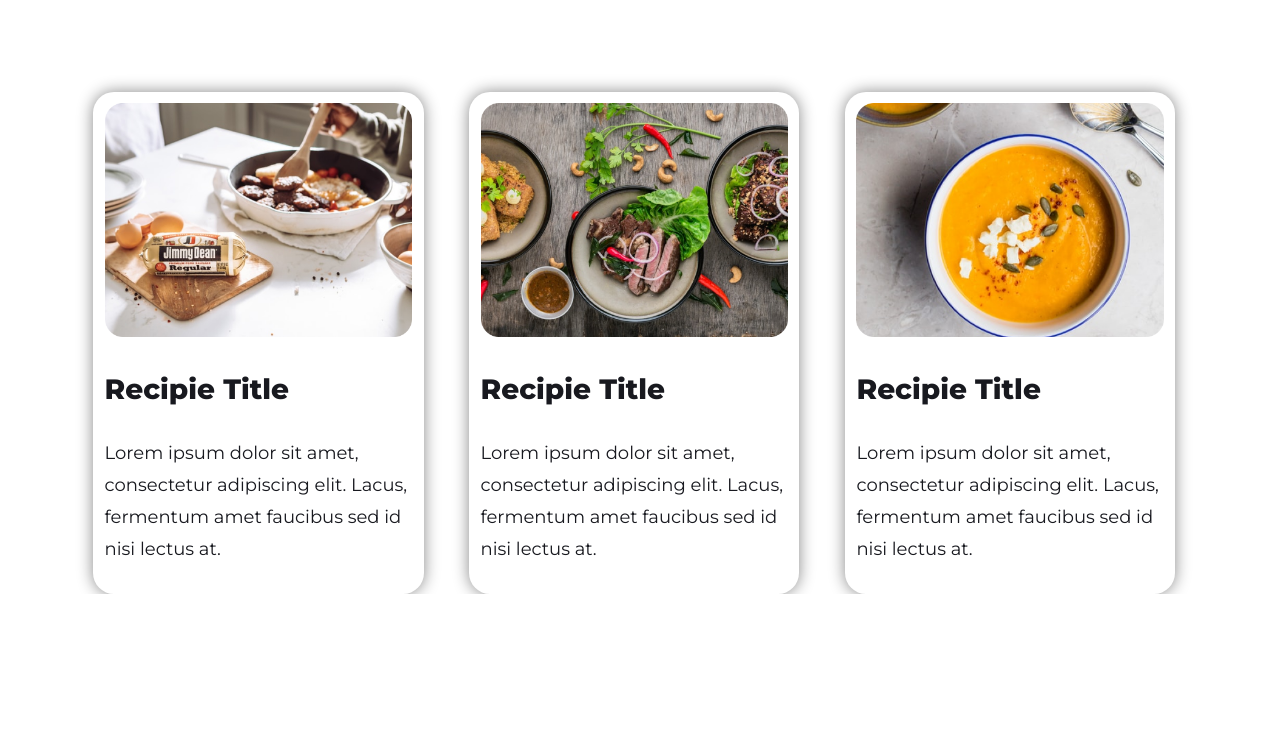
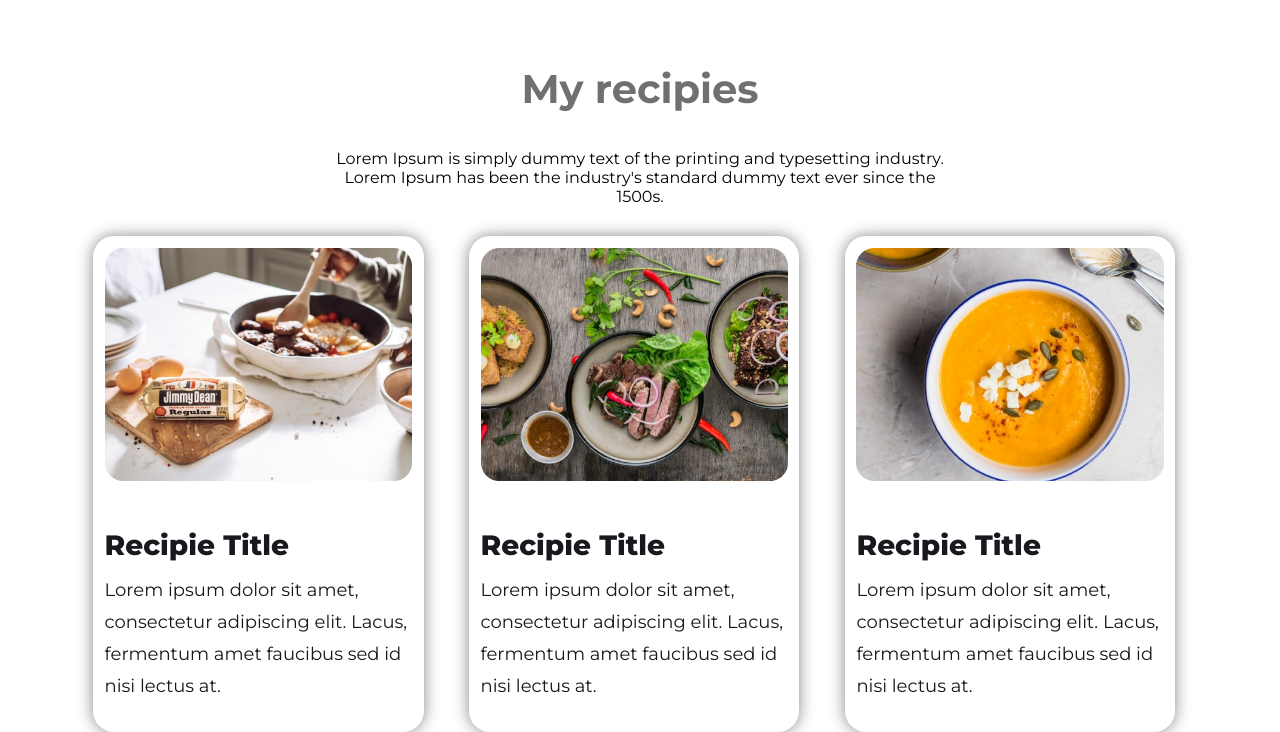
Before and after one commit to MMMonir/assignment-1, a plain HTML site: page index.html in a window 1280 px wide. Shown: the part 1079-1811 px from the top of the page. Before the commit the page ends 1673 px from the top, so only its background shows below. Drawn offline with Linux system fonts and the light colour scheme.

Commit message:
Recipie Text Update

```diff
--- a/index.html
+++ b/index.html
@@ -36,8 +36,13 @@
             <a href="https://web.programming-hero.com/" class="bTn" target="_blank">Contact Me</a>
         </div>
     </section>
-    <section class="recipie-section">
-        <div class="recipie-div">
+    <section>
+      <div class="center-div">
+          <h2>My recipies</h2>
+          <p>Lorem Ipsum is simply dummy text of the printing and typesetting industry. Lorem Ipsum has been the industry's standard dummy text ever since the 1500s.</p>
+      </div>
+       <div class="recipie-section">
+           <div class="recipie-div">
            <img src="images/Project%20Cover.jpg" alt="Recipie Image">
             <h3 class="recipie-title">Recipie Title</h3>
             <p class="recipie-text">Lorem ipsum dolor sit amet, consectetur adipiscing elit. Lacus, fermentum amet faucibus sed id nisi lectus at.</p>
@@ -52,6 +57,7 @@
             <h3 class="recipie-title">Recipie Title</h3>
             <p class="recipie-text">Lorem ipsum dolor sit amet, consectetur adipiscing elit. Lacus, fermentum amet faucibus sed id nisi lectus at.</p>
         </div>
+       </div>
     </section>
 </body>
 </html>
--- a/style.css
+++ b/style.css
@@ -48,7 +48,7 @@ span{
     background-image: url(images/7.png);
     background-repeat: no-repeat;
     height: 471px;
-    margin-bottom: 100px;
+    margin-bottom: 70px;
 }
 .about-div{
     float: left;
@@ -81,6 +81,12 @@ h2{
     width: 89%;
     margin: 0 auto;
 }
+.center-div {
+    text-align: center;
+    width: 48%;
+    margin: 0 auto;
+    margin-bottom: 30px;
+}
 .recipie-div {
     width: 27%;
     float: left;
@@ -104,4 +110,7 @@ h2{
     line-height: 40px;
     font-weight: 800;
     color: #18191F;
+    padding: 0px;
+    margin-top: 40px;
+    margin-bottom: -9px;
 }
```
